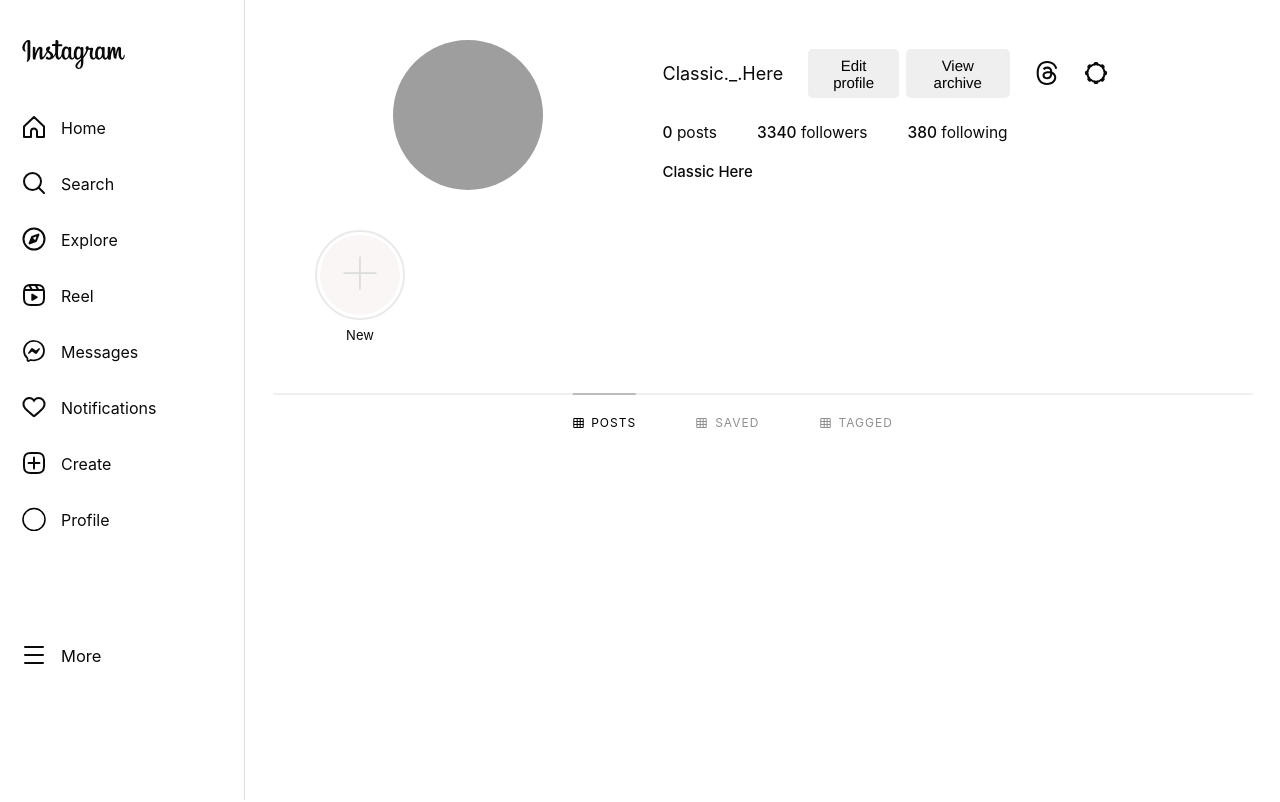
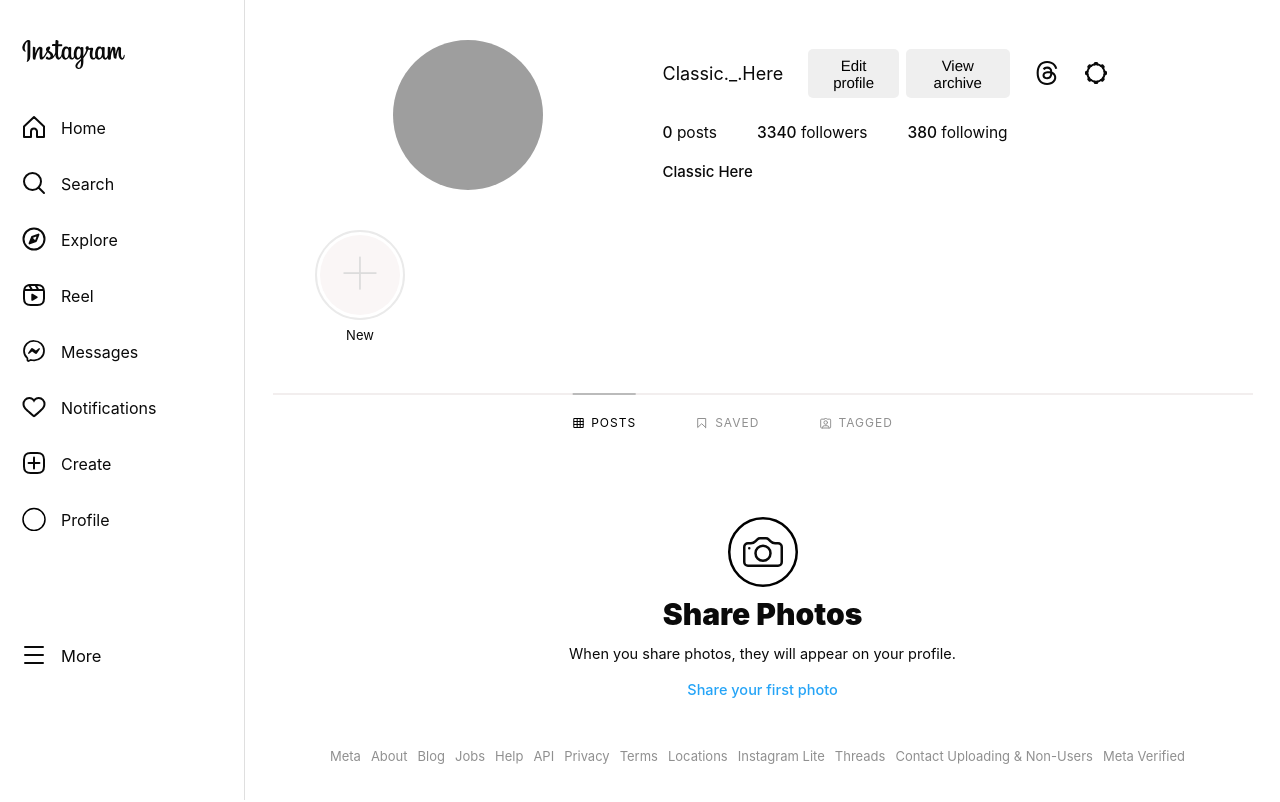
Before and after one commit to zubairfarooquihere/react-instagram-ui, a React (Create React App) app: page /profile in a window 1280 px wide. Shown: the top 802 px of the page. Built offline with nearby package versions, Linux system fonts and the light colour scheme; grey boxes are pictures that could not be loaded.

Commit message:
add navigation and its pages, and footer in profile page

```diff
--- /dev/null
+++ b/src/components/ProfilePage/Footer/Footer.js
@@ -0,0 +1,26 @@
+import React from "react";
+import classes from "./Footer.module.scss";
+
+function Footer() {
+  return (
+    <div className={classes.Footer}>
+      <ul className={classes.ul}>
+        <li>Meta</li>
+        <li>About</li>
+        <li>Blog</li>
+        <li>Jobs</li>
+        <li>Help</li>
+        <li>API</li>
+        <li>Privacy</li>
+        <li>Terms</li>
+        <li>Locations</li>
+        <li>Instagram Lite</li>
+        <li>Threads</li>
+        <li>Contact Uploading & Non-Users</li>
+        <li>Meta Verified</li>
+      </ul>
+    </div>
+  );
+}
+
+export default Footer;
--- /dev/null
+++ b/src/components/ProfilePage/Footer/Footer.module.scss
@@ -0,0 +1,30 @@
+.Footer {
+  margin: 0 auto;
+  display: flex;
+  flex-direction: column;
+  align-items: center;
+  //width: 100rem;
+  margin: 50px;
+
+  .ul {
+    list-style: none;
+
+    display: flex;
+    justify-content: center;
+    flex-wrap: wrap;
+
+    li {
+      cursor: pointer;
+      color: #909090;
+      margin-right: 10px;
+      font-size: 13px;
+      white-space: nowrap;
+      margin-bottom: 10px;
+      border-bottom: 1px solid transparent;
+
+      &:hover {
+        border-bottom: 1px solid #909090;
+      }
+    }
+  }
+}
--- a/src/components/ProfilePage/Navigation/Navigation.js
+++ b/src/components/ProfilePage/Navigation/Navigation.js
@@ -1,7 +1,12 @@
 import React, { useState } from "react";
 import classes from "./Navigation.module.scss";
 
-import { Posts } from "../../../ui/svg/ProfilePage";
+import { Posts, save, tag } from "../../../ui/svg/ProfilePage";
+import Post from "../Post/Post";
+import Saved from "../Saved/Saved";
+import Tagged from "../Tagged/Tagged";
+import Footer from "../Footer/Footer";
+
 function Navigation() {
   const [liSelected, setLiSelected] = useState("POSTS");
 
@@ -10,23 +15,59 @@
   };
 
   return (
+    <>
     <div className={classes.Navigation}>
       <div className={classes.border} />
-      <ul>
-        <li className={`${liSelected === "POSTS" ? classes.liSelected: ''}`} onClick={()=>{selectLi("POSTS")}} id="POSTS">
-          <div className={`${classes.ULborder} ${liSelected === "POSTS" ? classes.ULborder__selected : ''}`} />
+      <ul className={classes.ul}>
+        <li
+          className={`${liSelected === "POSTS" ? classes.liSelected : ""}`}
+          onClick={() => {
+            selectLi("POSTS");
+          }}
+          id="POSTS"
+        >
+          <div
+            className={`${classes.ULborder} ${
+              liSelected === "POSTS" ? classes.ULborder__selected : ""
+            }`}
+          />
           <span>{Posts}POSTS</span>
         </li>
-        <li className={`${liSelected === "SAVED" ? classes.liSelected: ''}`} onClick={()=>{selectLi("SAVED")}} id="SAVED">
-          <div className={`${classes.ULborder} ${liSelected === "SAVED" ? classes.ULborder__selected : ''}`} />
-          <span>{Posts}SAVED</span>
+        <li
+          className={`${liSelected === "SAVED" ? classes.liSelected : ""}`}
+          onClick={() => {
+            selectLi("SAVED");
+          }}
+          id="SAVED"
+        >
+          <div
+            className={`${classes.ULborder} ${
+              liSelected === "SAVED" ? classes.ULborder__selected : ""
+            }`}
+          />
+          <span>{save}SAVED</span>
         </li>
-        <li className={`${liSelected === "TAGGED" ? classes.liSelected: ''}`} onClick={()=>{selectLi("TAGGED")}} id="TAGGED">
-          <div className={`${classes.ULborder} ${liSelected === "TAGGED" ? classes.ULborder__selected : ''}`} />
-          <span>{Posts}TAGGED</span>
+        <li
+          className={`${liSelected === "TAGGED" ? classes.liSelected : ""}`}
+          onClick={() => {
+            selectLi("TAGGED");
+          }}
+          id="TAGGED"
+        >
+          <div
+            className={`${classes.ULborder} ${
+              liSelected === "TAGGED" ? classes.ULborder__selected : ""
+            }`}
+          />
+          <span>{tag}TAGGED</span>
         </li>
       </ul>
+      {liSelected === "POSTS" && <Post />}
+      {liSelected === "SAVED" && <Saved />}
+      {liSelected === "TAGGED" && <Tagged />}
     </div>
+      <Footer />
+    </>
   );
 }
 
--- a/src/components/ProfilePage/Navigation/Navigation.module.scss
+++ b/src/components/ProfilePage/Navigation/Navigation.module.scss
@@ -4,7 +4,7 @@
   display: flex;
   flex-direction: column;
 
-  ul {
+  .ul {
     position: absolute;
     left: 50%;
     transform: translateX(-50%);
@@ -35,8 +35,8 @@
 }
 
 .border {
+  margin-bottom: 120px;
   position: relative;
-  //border: 1px solid black;
   border: 1px solid rgb(242, 238, 238);
 }
 
--- /dev/null
+++ b/src/components/ProfilePage/Post/NoData/NoData.js
@@ -0,0 +1,16 @@
+import React from "react";
+import classes from "./NoData.module.scss";
+
+function NoData(props) {
+  const { svg, title, description, actionTxt } = props;
+  return (
+    <div className={classes.NoData}>
+      <span className={classes.NoData__svg}>{svg}</span>
+      <span className={classes.NoData__title}>{title}</span>
+      <span className={classes.NoData__description}>{description}</span>
+      <span className={classes.NoData__action}>{actionTxt}</span>
+    </div>
+  );
+}
+
+export default NoData;
--- /dev/null
+++ b/src/components/ProfilePage/Post/NoData/NoData.module.scss
@@ -0,0 +1,42 @@
+.NoData {
+  padding-top: 23px;
+  display: flex;
+  flex-direction: column;
+  align-items: center;
+
+  &__svg {
+    display: flex;
+    justify-content: center;
+    align-items: center;
+    border: 1px solid black;
+    transform: scale(2.5);
+    border-radius: 100%;
+    padding: 5px 5px;
+    margin-bottom: 30px !important;
+
+    svg {
+    }
+  }
+
+  &__title {
+    font-size: 30px;
+    font-weight: 900;
+    margin-bottom: 13px;
+  }
+
+  &__description {
+    font-size: 14.5px;
+    margin-bottom: 19px;
+  }
+
+  &__action {
+    cursor: pointer;
+    font-size: 14.5px;
+    color: #25a4f7;
+    font-weight: 550;
+
+    &:hover {
+      color: #14527c;
+    }
+  }
+}
--- /dev/null
+++ b/src/components/ProfilePage/Post/Post.js
@@ -0,0 +1,22 @@
+import React from "react";
+import classes from "./Post.module.scss";
+
+import { camera } from "../../../ui/svg/ProfilePage";
+import NoData from "./NoData/NoData";
+function Post() {
+  let isDataPresent = false;
+  return (
+    <div className={classes.Post}>
+      {!isDataPresent && (
+        <NoData
+          svg={camera}
+          title={"Share Photos"}
+          description={"When you share photos, they will appear on your profile."}
+          actionTxt={"Share your first photo"}
+        />
+      )}
+    </div>
+  );
+}
+
+export default Post;
--- /dev/null
+++ b/src/components/ProfilePage/Post/Post.module.scss
@@ -0,0 +1,3 @@
+.Post {
+  width: 100%;
+}
--- /dev/null
+++ b/src/components/ProfilePage/Saved/Saved.js
@@ -0,0 +1,24 @@
+import React from "react";
+import classes from "./Saved.module.scss";
+
+import { save } from "../../../ui/svg/ProfilePage";
+import NoData from "../Post/NoData/NoData";
+function Saved() {
+  let isDataPresent = false;
+  return (
+    <div className={classes.Post}>
+      {!isDataPresent && (
+        <NoData
+          svg={save}
+          title={"Save Photos"}
+          description={
+            "When you save photos, they will appear on your profile."
+          }
+          actionTxt={"Save your first photo"}
+        />
+      )}
+    </div>
+  );
+}
+
+export default Saved;
--- /dev/null
+++ b/src/components/ProfilePage/Tagged/Tagged.js
@@ -0,0 +1,23 @@
+import React from "react";
+
+import { tag } from "../../../ui/svg/ProfilePage";
+import NoData from "../Post/NoData/NoData";
+function Tagged() {
+  let isDataPresent = false;
+  return (
+    <div>
+      {!isDataPresent && (
+        <NoData
+          svg={tag}
+          title={"Tagged Photos"}
+          description={
+            "When you get tagged in photos, they will appear on your profile."
+          }
+          actionTxt={"Find people"}
+        />
+      )}
+    </div>
+  );
+}
+
+export default Tagged;
--- a/src/ui/svg/ProfilePage.js
+++ b/src/ui/svg/ProfilePage.js
@@ -115,3 +115,80 @@
     ></line>
   </svg>
 );
+
+export const camera = (
+  <svg
+    xmlns="http://www.w3.org/2000/svg"
+    width="16"
+    height="16"
+    fill="currentColor"
+    class="bi bi-camera"
+    viewBox="0 0 16 16"
+  >
+    {" "}
+    <path d="M15 12a1 1 0 0 1-1 1H2a1 1 0 0 1-1-1V6a1 1 0 0 1 1-1h1.172a3 3 0 0 0 2.12-.879l.83-.828A1 1 0 0 1 6.827 3h2.344a1 1 0 0 1 .707.293l.828.828A3 3 0 0 0 12.828 5H14a1 1 0 0 1 1 1v6zM2 4a2 2 0 0 0-2 2v6a2 2 0 0 0 2 2h12a2 2 0 0 0 2-2V6a2 2 0 0 0-2-2h-1.172a2 2 0 0 1-1.414-.586l-.828-.828A2 2 0 0 0 9.172 2H6.828a2 2 0 0 0-1.414.586l-.828.828A2 2 0 0 1 3.172 4H2z" />{" "}
+    <path d="M8 11a2.5 2.5 0 1 1 0-5 2.5 2.5 0 0 1 0 5zm0 1a3.5 3.5 0 1 0 0-7 3.5 3.5 0 0 0 0 7zM3 6.5a.5.5 0 1 1-1 0 .5.5 0 0 1 1 0z" />{" "}
+  </svg>
+);
+
+export const save = (
+  <svg
+    aria-label=""
+    className="x1lliihq x1n2onr6 x1roi4f4"
+    fill="currentColor"
+    height="12"
+    role="img"
+    viewBox="0 0 24 24"
+    width="12"
+  >
+    <title></title>
+    <polygon
+      fill="none"
+      points="20 21 12 13.44 4 21 4 3 20 3 20 21"
+      stroke="currentColor"
+      strokeLinecap="round"
+      strokeLinejoin="round"
+      strokeWidth="2"
+    ></polygon>
+  </svg>
+);
+
+export const tag = (
+  <svg
+    aria-label=""
+    className="x1lliihq x1n2onr6 x1roi4f4"
+    fill="currentColor"
+    height="12"
+    role="img"
+    viewBox="0 0 24 24"
+    width="12"
+  >
+    <title></title>
+    <path
+      d="M10.201 3.797 12 1.997l1.799 1.8a1.59 1.59 0 0 0 1.124.465h5.259A1.818 1.818 0 0 1 22 6.08v14.104a1.818 1.818 0 0 1-1.818 1.818H3.818A1.818 1.818 0 0 1 2 20.184V6.08a1.818 1.818 0 0 1 1.818-1.818h5.26a1.59 1.59 0 0 0 1.123-.465Z"
+      fill="none"
+      stroke="currentColor"
+      strokeLinecap="round"
+      strokeLinejoin="round"
+      strokeWidth="2"
+    ></path>
+    <path
+      d="M18.598 22.002V21.4a3.949 3.949 0 0 0-3.948-3.949H9.495A3.949 3.949 0 0 0 5.546 21.4v.603"
+      fill="none"
+      stroke="currentColor"
+      strokeLinecap="round"
+      strokeLinejoin="round"
+      strokeWidth="2"
+    ></path>
+    <circle
+      cx="12.072"
+      cy="11.075"
+      fill="none"
+      r="3.556"
+      stroke="currentColor"
+      strokeLinecap="round"
+      strokeLinejoin="round"
+      strokeWidth="2"
+    ></circle>
+  </svg>
+);
```
Also changed, not shown: src/components/ProfilePage/Saved/Saved.module.scss (added).
